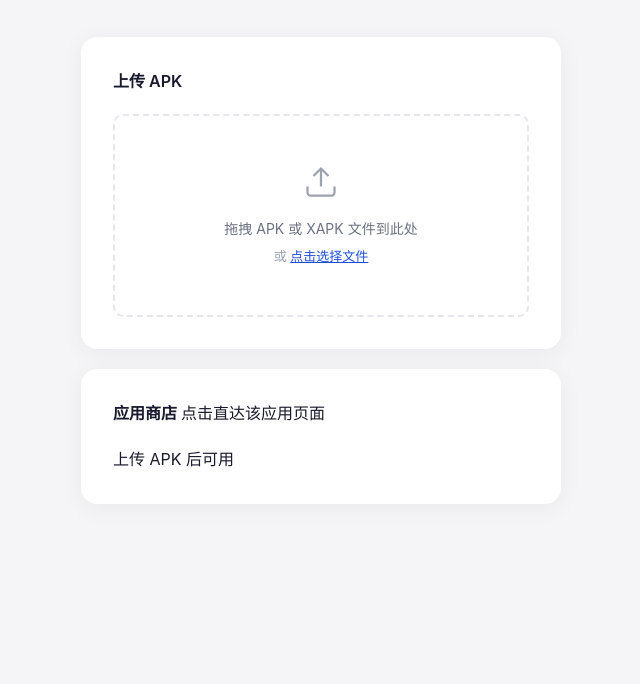
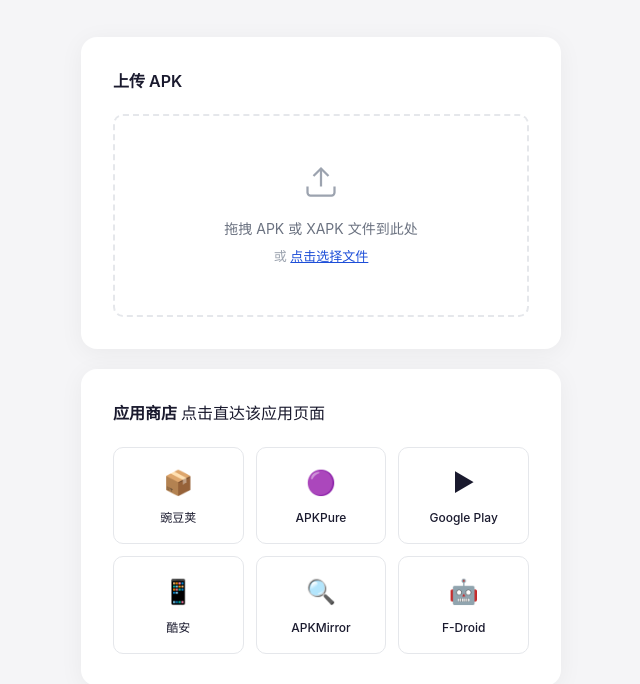
Before and after one commit to ACG-Q/apk-vip-builder, a plain HTML site: page index.html in a window 1280 px wide. Shown: the part 118-802 px from the top of the page, without its empty margins (319-959 px from the left). Drawn offline with nearby package versions, Linux system fonts and the light colour scheme.

Commit message:
fix: static app store bookmarks, icon+name vertical layout

```diff
--- a/assets/app.js
+++ b/assets/app.js
@@ -3,12 +3,12 @@ var CONFIG = {
 };
 
 var APP_STORES = [
-  { name: "豌豆荚", url: "https://www.wandoujia.com/apps/{pkg}", icon: "📦" },
-  { name: "APKPure", url: "https://apkpure.net/search?q={pkg}", icon: "🟣" },
-  { name: "Google Play", url: "https://play.google.com/store/apps/details?id={pkg}", icon: "▶" },
-  { name: "酷安", url: "https://www.coolapk.com/apk/{pkg}", icon: "📱" },
-  { name: "APKMirror", url: "https://www.apkmirror.com/?s={pkg}", icon: "🔍" },
-  { name: "F-Droid", url: "https://f-droid.org/packages/{pkg}/", icon: "🤖" },
+  { name: "豌豆荚", url: "https://www.wandoujia.com", icon: "📦" },
+  { name: "APKPure", url: "https://apkpure.net", icon: "🟣" },
+  { name: "Google Play", url: "https://play.google.com/store/apps", icon: "▶" },
+  { name: "酷安", url: "https://www.coolapk.com", icon: "📱" },
+  { name: "APKMirror", url: "https://www.apkmirror.com", icon: "🔍" },
+  { name: "F-Droid", url: "https://f-droid.org", icon: "🤖" },
 ];
 
 var KNOWN_APPS = {
@@ -24,7 +24,7 @@ var currentApkBuffer = null;
 
 document.addEventListener("DOMContentLoaded", function() {
   document.getElementById("version-badge").textContent = "v" + (AXML.VERSION || "?");
-  renderStoreLinks(null);
+  renderStoreLinks();
 });
 
 function showUpload() {
@@ -119,21 +119,15 @@ function displayMetadata(info) {
   } else {
     appEl.innerHTML = '<span class="meta-badge unsupported">未知</span>';
   }
-  renderStoreLinks(info.package);
   var btn = document.getElementById("submit-btn");
   btn.disabled = !info.app;
   btn.textContent = info.app ? "创建构建请求 (" + info.app + ")" : "不支持的应用";
 }
 
-function renderStoreLinks(pkg) {
+function renderStoreLinks() {
   var el = document.getElementById("store-links");
-  if (!pkg) {
-    el.innerHTML = '<p class="hint" style="grid-column:1/-1">上传 APK 后可用</p>';
-    return;
-  }
   el.innerHTML = APP_STORES.map(function(s) {
-    var href = s.url.replace("{pkg}", encodeURIComponent(pkg));
-    return '<a class="store-link" href="' + href + '" target="_blank" rel="noopener">' +
+    return '<a class="store-link" href="' + s.url + '" target="_blank" rel="noopener">' +
       '<span class="store-icon">' + s.icon + '</span>' +
       '<span class="store-name">' + s.name + '</span>' +
       '</a>';
--- a/assets/style.css
+++ b/assets/style.css
@@ -360,19 +360,21 @@ header .subtitle {
 /* ─── Store grid ─── */
 .store-grid {
   display: grid;
-  grid-template-columns: repeat(auto-fill, minmax(130px, 1fr));
-  gap: 10px;
+  grid-template-columns: repeat(auto-fill, minmax(100px, 1fr));
+  gap: 12px;
 }
 .store-link {
   display: flex;
+  flex-direction: column;
   align-items: center;
-  gap: 8px;
-  padding: 10px 14px;
+  gap: 6px;
+  padding: 16px 12px;
   border: 1px solid var(--border);
-  border-radius: var(--radius-xs);
+  border-radius: var(--radius-sm);
   text-decoration: none;
   color: var(--text);
-  font-size: 13px;
+  font-size: 12px;
+  text-align: center;
   transition: background var(--transition), border-color var(--transition);
 }
 .store-link:hover {
@@ -380,7 +382,7 @@ header .subtitle {
   border-color: var(--primary);
   color: var(--primary);
 }
-.store-icon { font-size: 16px; flex-shrink: 0; }
+.store-icon { font-size: 24px; }
 .store-name { font-weight: 500; }
 
 /* ─── Reduced motion ─── */
```
